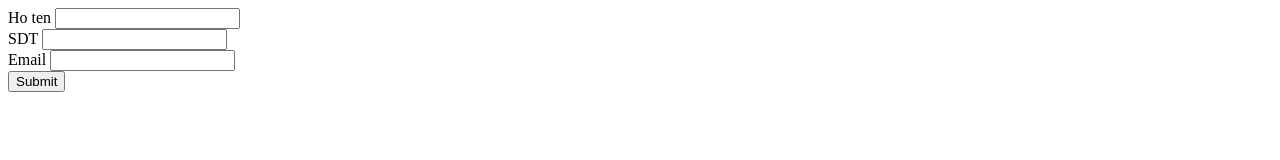
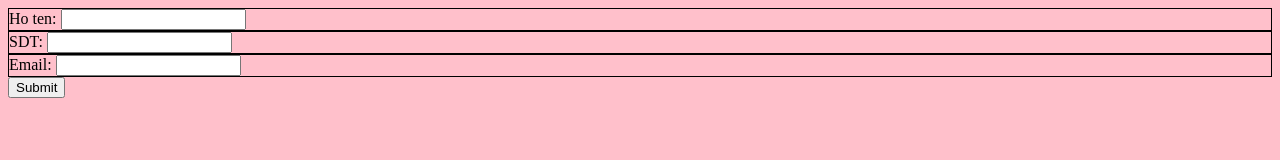
Before and after one commit to thaytuandm/c2305-nhom1, a plain HTML site: page nong-xuan-thu.html in a window 1280 px wide. Drawn offline with Linux system fonts and the light colour scheme.

Commit message:
Update nong-xuan-thu.html

```diff
--- a/nong-xuan-thu.html
+++ b/nong-xuan-thu.html
@@ -6,10 +6,20 @@
   <title>JS Bin</title>
 </head>
 <body>
-<div id = "name">Ho ten <input id="name" type="text" required></div>
-<div id = "SDT">SDT <input id="name" type="text" required></div>
-<div id = "mail">Email <input id="name" type="text" required></div>
+<div id = "name">Ho ten: <input id="name" type="text" required></div>
+<div id = "SDT">SDT: <input id="name" type="text" required></div>
+<div id = "mail">Email: <input id="name" type="text" required></div>
 <input type="submit" name="submit" value="Submit" />
-
+ <style>
+body {
+  background: pink;
+}
+div {
+  border: solid black 1px;
+  margin-left: 10px;
+  margin-top: 10px;
+  margin: 0 auto;
+}
+</style>
 </body>
 </html>
```
